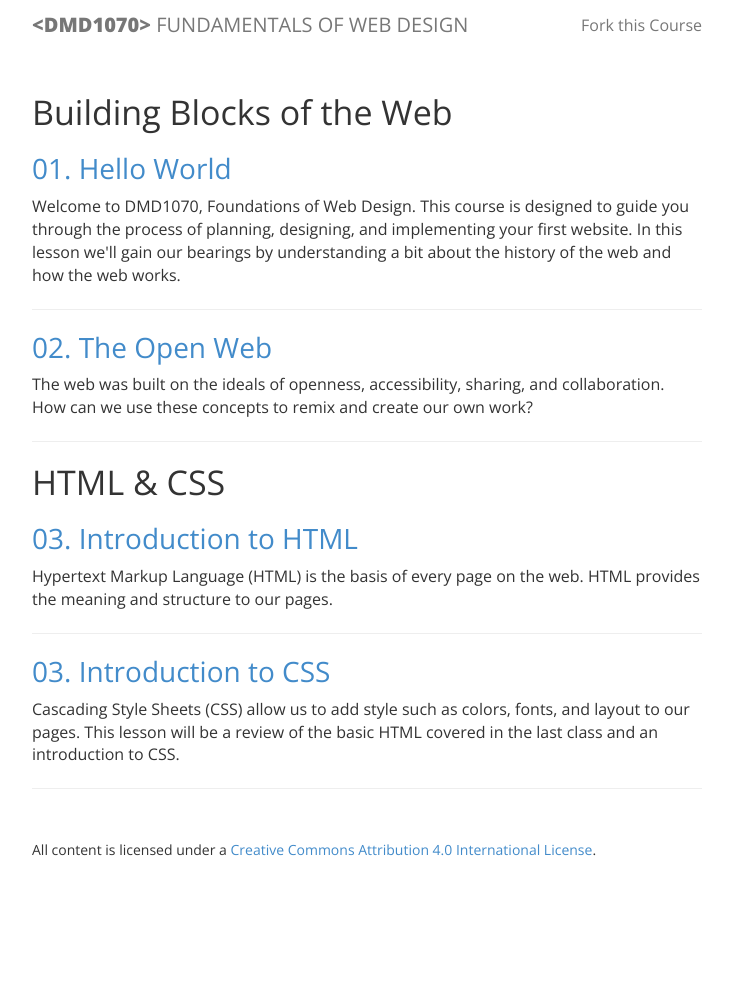
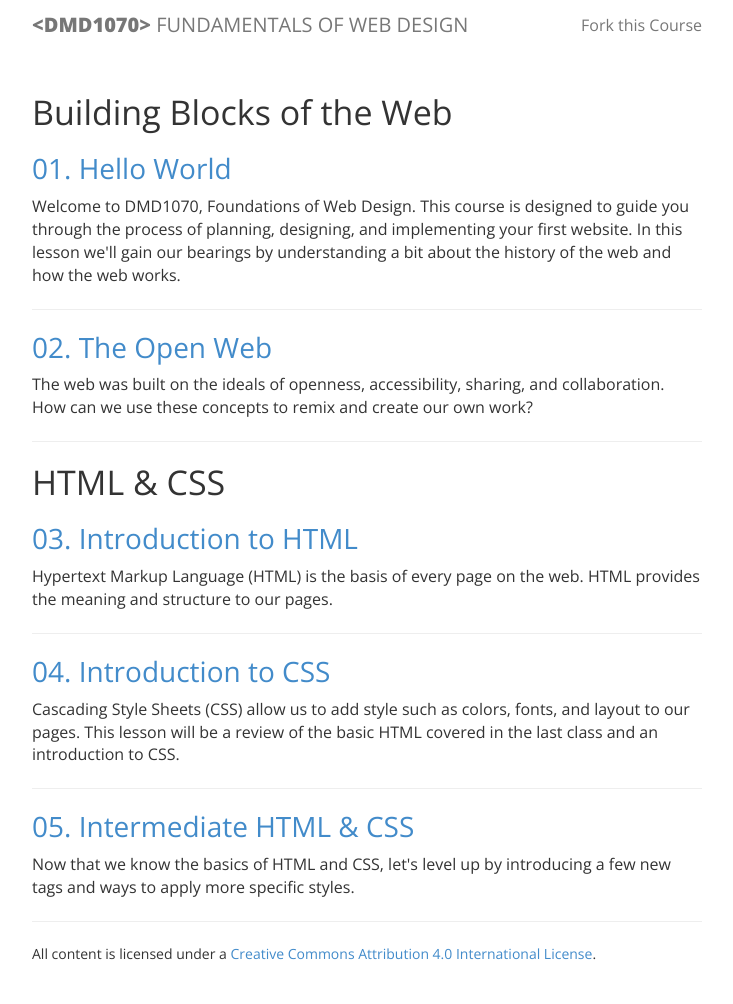
Before and after one commit to DMD1070/DMD1070.github.io, a Jekyll site: the page built from index.html, in a window 1280 px wide. Shown: the whole page, without its empty margins (273-1006 px from the left). Built offline with Jekyll 4.4.1, drawn with Linux system fonts in a browser that asks for light colours; Markdown is read by kramdown in place of the engine named in the settings; before the commit the page ends 900 px from its top, so only the background shows below that.

Commit message:
lesson 5 outline

```diff
--- a/index.html
+++ b/index.html
@@ -32,10 +32,17 @@ title: Home
   </li>
   <ul class="posts">
   <li>
-    <h3><a href="/lessons/3-html-intro.html">
-      <span class="lesson_num">03.</span> Introduction to CSS
+    <h3><a href="/lessons/3-css-intro.html">
+      <span class="lesson_num">04.</span> Introduction to CSS
     </a></h3>
     Cascading Style Sheets (CSS) allow us to add style such as colors, fonts, and layout to our pages. This lesson will be a review of the basic HTML covered in the last class and an introduction to CSS.
     <hr>
   </li>
+  <li>
+    <h3><a href="/lessons/5-intermediate-html-css.html">
+      <span class="lesson_num">05.</span> Intermediate HTML &amp; CSS
+    </a></h3>
+    Now that we know the basics of HTML and CSS, let's level up by introducing a few new tags and ways to apply more specific styles.
+    <hr>
+  </li>
 </ul>
```
Also changed, not shown: lessons/5-intermediate-html-css.md (added, +26 -0 lines).
